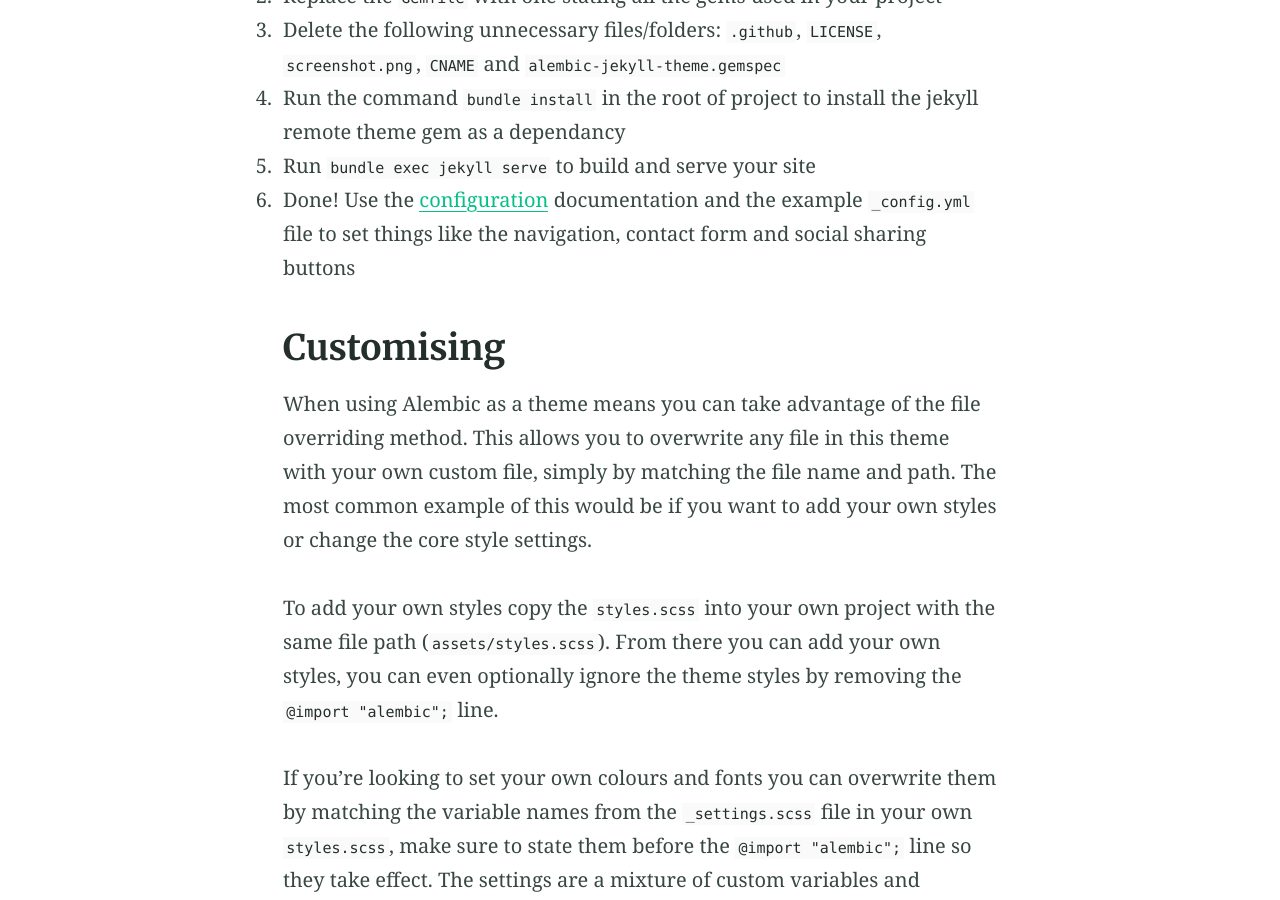
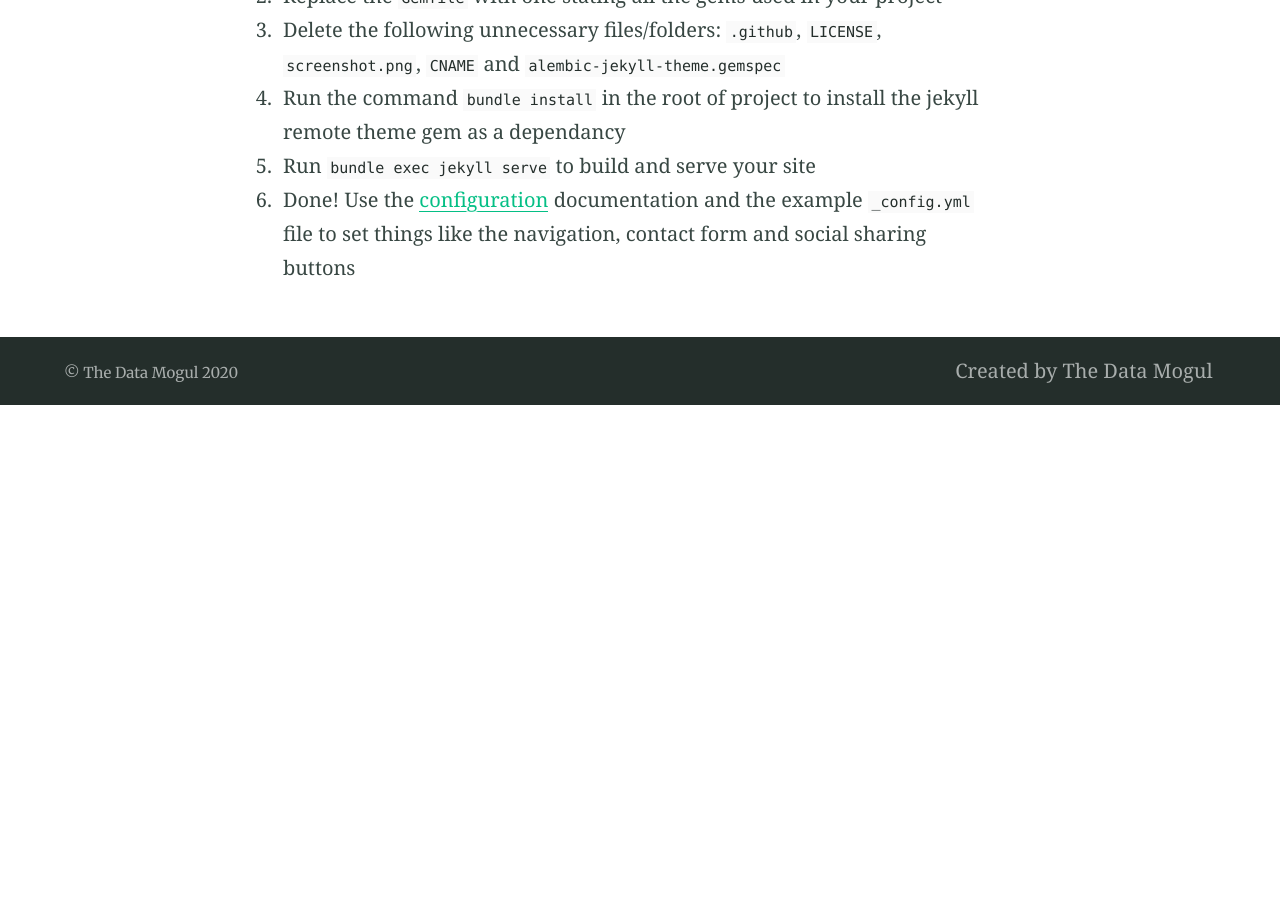
Before and after one commit to the-data-mogul/the-data-mogul.github.io, a Jekyll site: the page built from index.md, in a window 1280 px wide and 900 px high, scrolled down 3278 px. Built offline with Jekyll 4.4.1, drawn with Linux system fonts in a browser that asks for light colours; after the commit the page ends 3683 px from its top, so only the background shows below that; some of the changed text lies outside the part shown.

Commit message:
Update index.md

```diff
--- a/index.md
+++ b/index.md
@@ -55,11 +55,3 @@
 4. Run the command `bundle install` in the root of project to install the jekyll remote theme gem as a dependancy
 5. Run `bundle exec jekyll serve` to build and serve your site
 6. Done! Use the [configuration](#configuration) documentation and the example [`_config.yml`](https://github.com/daviddarnes/alembic/blob/master/_config.yml) file to set things like the navigation, contact form and social sharing buttons
-
-## Customising
-
-When using Alembic as a theme means you can take advantage of the file overriding method. This allows you to overwrite any file in this theme with your own custom file, simply by matching the file name and path. The most common example of this would be if you want to add your own styles or change the core style settings.
-
-To add your own styles copy the [`styles.scss`](https://github.com/daviddarnes/alembic/blob/master/assets/styles.scss) into your own project with the same file path (`assets/styles.scss`). From there you can add your own styles, you can even optionally ignore the theme styles by removing the `@import "alembic";` line.
-
-If you're looking to set your own colours and fonts you can overwrite them by matching the variable names from the [`_settings.scss`](https://github.com/daviddarnes/alembic/blob/master/_sass/_settings.scss) file in your own `styles.scss`, make sure to state them before the `@import "alembic";` line so they take effect. The settings are a mixture of custom variables and settings from [Sassline](https://medium.com/@jakegiltsoff/sassline-v2-0-e424b2881e7e) - follow the link to find out how to configure the typographic settings.
```
